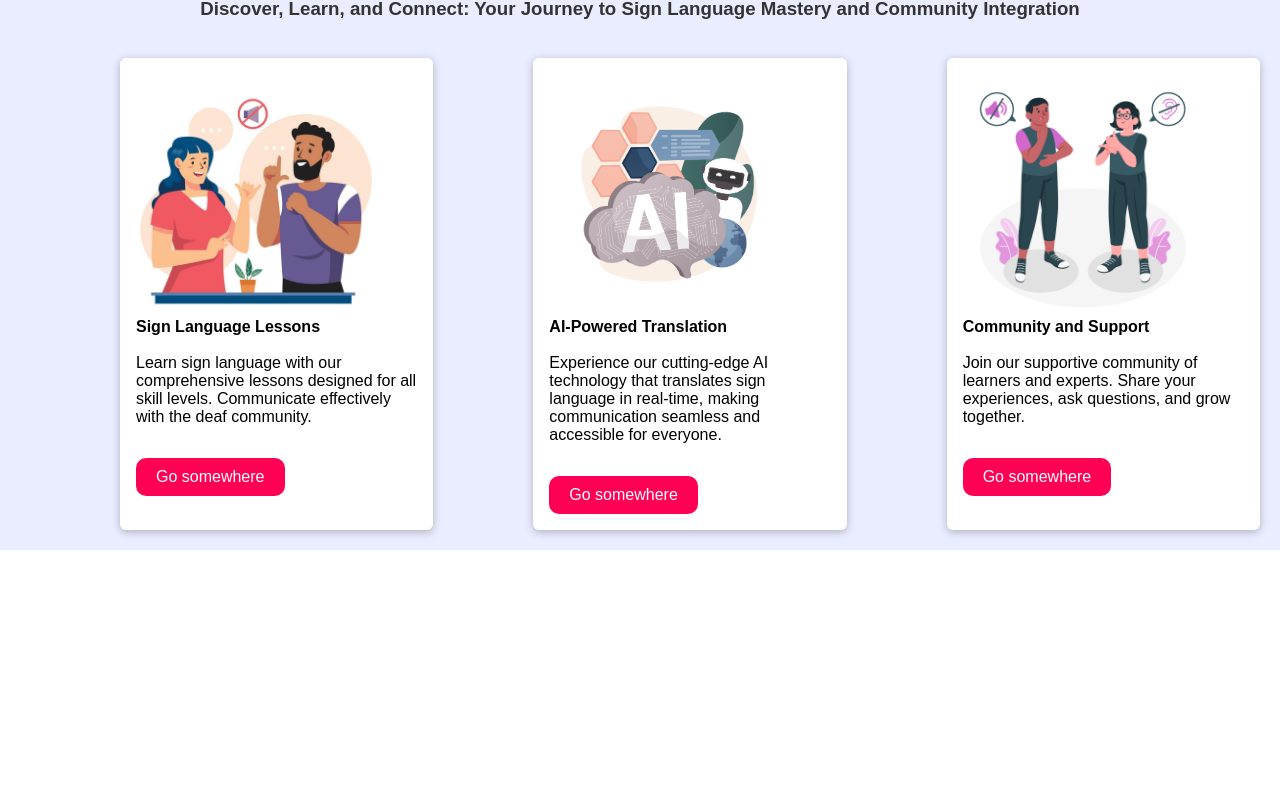
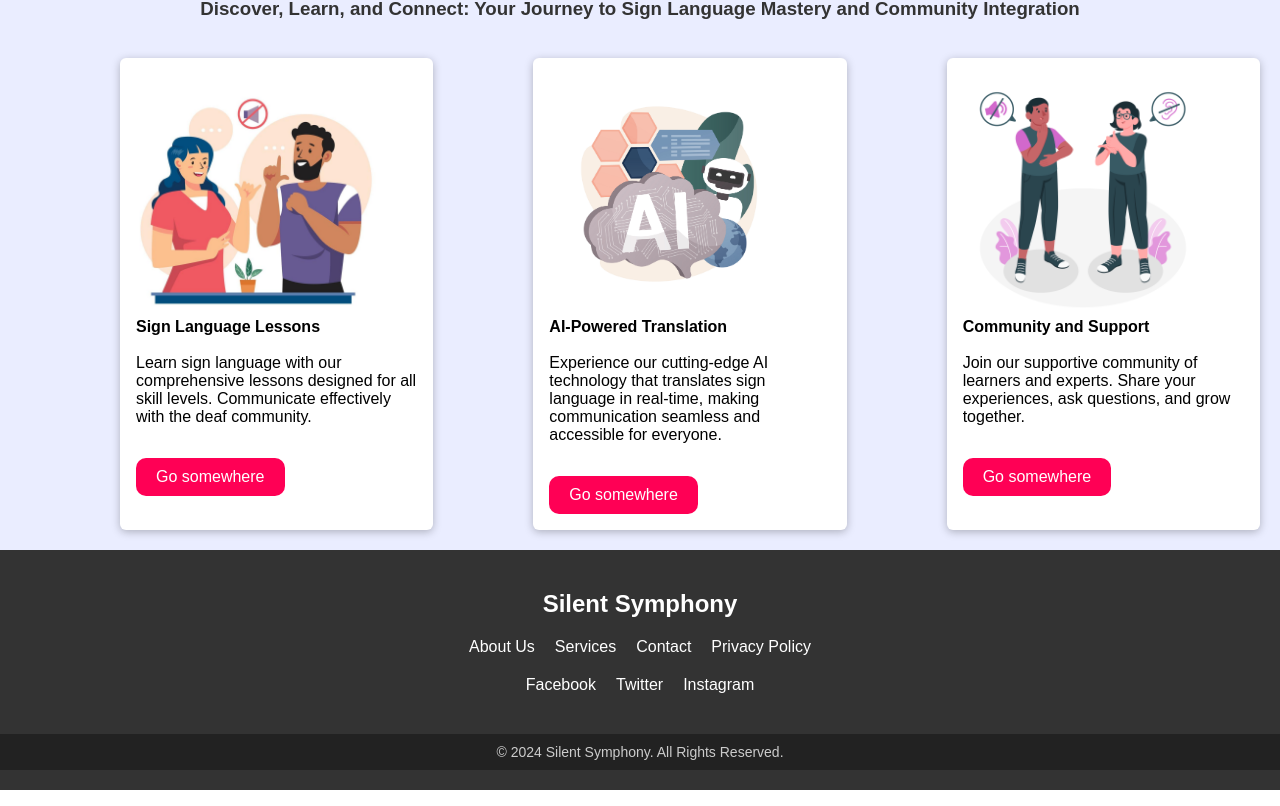
Before and after one commit to arshbhushan/Silent-Symphony, a React (Create React App) app in the folder finger-spelling-frontend/: page / in a window 1280 px wide. Shown: the part 1668-2474 px from the top of the page. Built offline with nearby package versions, Linux system fonts and the light colour scheme; a web font is replaced by a local one.

Commit message:
navbarUpdated and Footer added

```diff
--- a/finger-spelling-frontend/src/App.js
+++ b/finger-spelling-frontend/src/App.js
@@ -4,6 +4,7 @@ import Home from './user/pages/Home.js';
 import './fingerSpelling/components/styles.css';
 import Users from './user/pages/Users';
 import MainNavigation from './shared/components/Navigation/MainNavigation';
+import MainFooter from './shared/components/Navigation/MainFooter.js';
 import NewLearning from './learnings/pages/newLearning';
 import UpdateLearning from './learnings/pages/UpdateLearning.js';
 import Auth from './user/pages/Auth.js';
@@ -48,8 +49,8 @@ const App = () => {
       logout: logout
     }}>
       <Router>
+        <main>
         <MainNavigation />
-        <main>
           <Routes>
 
             {routes}
@@ -58,6 +59,7 @@ const App = () => {
           </Routes>
 
         </main>
+        <MainFooter/>
       </Router>
     </AuthContext.Provider>
   );
--- /dev/null
+++ b/finger-spelling-frontend/src/shared/components/Navigation/MainFooter.css
@@ -0,0 +1,72 @@
+/* MainFooter.css */
+.footer-container {
+	background-color: #333;
+	color: #fff;
+	padding: 20px 0;
+    margin-top: 0; /* Ensure no margin is causing extra space */
+}
+
+.footer-content {
+	display: flex;
+	flex-direction: column;
+	align-items: center;
+	text-align: center;
+	padding: 20px;
+}
+
+.footer-content h1 {
+	font-size: 24px;
+	margin-bottom: 20px;
+}
+
+.footer-links {
+	margin-bottom: 20px;
+}
+
+.footer-links a {
+	color: #fff;
+	text-decoration: none;
+	margin: 0 10px;
+	font-size: 16px;
+	transition: color 0.3s;
+}
+
+.footer-links a:hover {
+	color: #ff0055;
+}
+
+.footer-social {
+	display: flex;
+	justify-content: center;
+	margin-bottom: 20px;
+}
+
+.social-link {
+	color: #fff;
+	text-decoration: none;
+	margin: 0 10px;
+	font-size: 16px;
+	transition: color 0.3s;
+}
+
+.social-link:hover {
+	color: #ff0055;
+}
+
+.footer-bottom {
+	background-color: #222;
+	padding: 10px;
+	text-align: center;
+}
+
+.footer-bottom p {
+	margin: 0;
+	font-size: 14px;
+	color: #ccc;
+}
+
+/* Additional CSS */
+html, body {
+  margin: 0;
+  padding: 0;
+}
--- /dev/null
+++ b/finger-spelling-frontend/src/shared/components/Navigation/MainFooter.js
@@ -0,0 +1,31 @@
+// MainFooter.js
+import React from "react";
+import "./MainFooter.css";
+
+function MainFooter() {
+	return (
+        <section>
+		<div className="footer-container">
+			<div className="footer-content">
+				<h1>Silent Symphony</h1>
+				<div className="footer-links">
+					<a href="#about">About Us</a>
+					<a href="#services">Services</a>
+					<a href="#contact">Contact</a>
+					<a href="#privacy">Privacy Policy</a>
+				</div>
+				<div className="footer-social">
+					<a href="#facebook" className="social-link">Facebook</a>
+					<a href="#twitter" className="social-link">Twitter</a>
+					<a href="#instagram" className="social-link">Instagram</a>
+				</div>
+			</div>
+			<div className="footer-bottom">
+				<p>&copy; 2024 Silent Symphony. All Rights Reserved.</p>
+			</div>
+		</div>
+        </section>
+	);
+}
+
+export default MainFooter;
--- a/finger-spelling-frontend/src/shared/components/Navigation/MainHeader.css
+++ b/finger-spelling-frontend/src/shared/components/Navigation/MainHeader.css
@@ -6,7 +6,8 @@
   position: fixed;
   top: 0;
   left: 0;
-  background-color: #eaedff;
+  background-color: #34495e;
+  color: white;
    /* Use rgba for transparency */
   /* background: rgba(234, 237, 255, 0.8);  */
 
--- a/finger-spelling-frontend/src/shared/components/Navigation/MainNavigation.css
+++ b/finger-spelling-frontend/src/shared/components/Navigation/MainNavigation.css
@@ -26,7 +26,7 @@
 
 .main-navigation__title a {
   text-decoration: none;
-  color: black;
+  color: white;
 }
 
 .main-navigation__header-nav {
--- a/finger-spelling-frontend/src/shared/components/Navigation/NavLinks.css
+++ b/finger-spelling-frontend/src/shared/components/Navigation/NavLinks.css
@@ -28,6 +28,7 @@
 .dropdown button,
 .dropdown span {
   font-family: 'Montserrat', sans-serif; /* Apply Montserrat font to these elements */
+  font-weight: bold;
   border: 1px solid transparent;
   color: #292929;
   text-decoration: none;
@@ -80,19 +81,19 @@
 
   .nav-links a,
   .dropdown span {
-    color: black;
+    color: white;
     text-decoration: none;
   }
 
   .nav-links button,
   .dropdown button {
     /* border: 1px solid white; */
-    color: black;
+    color: white;
     background: transparent;
   }
 
   .dropdown-content {
-    background-color: #eaedff;
+    background-color: #34495e;
   }
 
   .nav-links a:hover,
@@ -102,7 +103,7 @@
   .dropdown button:hover, /* Include the hover state for consistency */
   .dropdown button:active {
     /* background: #f8df00; */
-    color: #7a595d;
+    color: grey;
   }
 }
 
--- a/finger-spelling-frontend/src/shared/components/UIElements/NewCard.css
+++ b/finger-spelling-frontend/src/shared/components/UIElements/NewCard.css
@@ -6,9 +6,8 @@
   font-weight: bold; /* Make the text bold */
   color: #333333; /* Adjust the text color */
   font-family: 'Margot', sans-serif;
+}
 
-
-}
 .sub-heading-OfCards{
   text-align: center;
   color: #333333;
--- a/finger-spelling-frontend/src/user/pages/Home.js
+++ b/finger-spelling-frontend/src/user/pages/Home.js
@@ -47,9 +47,9 @@ const Home = () => {
       </div>
       {/* <div><HorizontalScroller/></div>
     <div><About/></div> */}
-      <div className='modelTD'>
+      {/* <div className='modelTD'>
 
-      </div>
+      </div> */}
     </>
   );
 };
```
